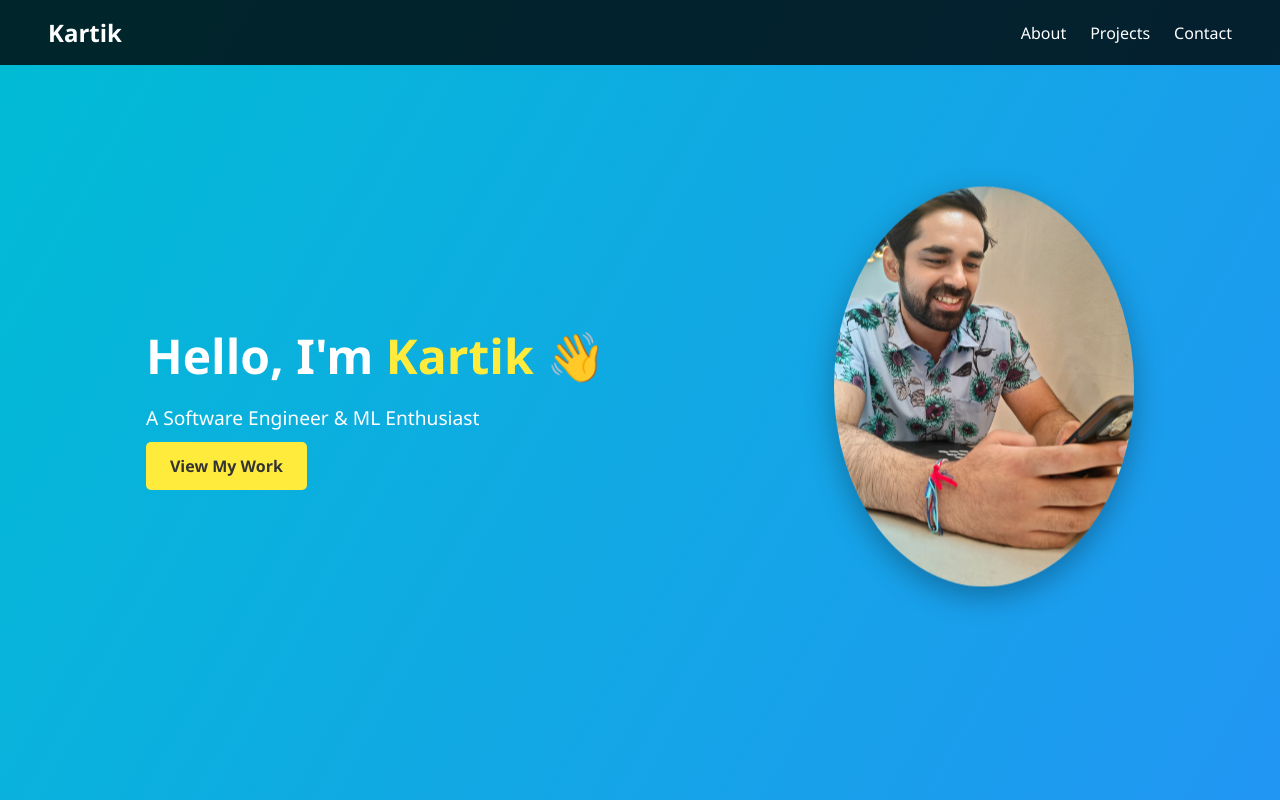
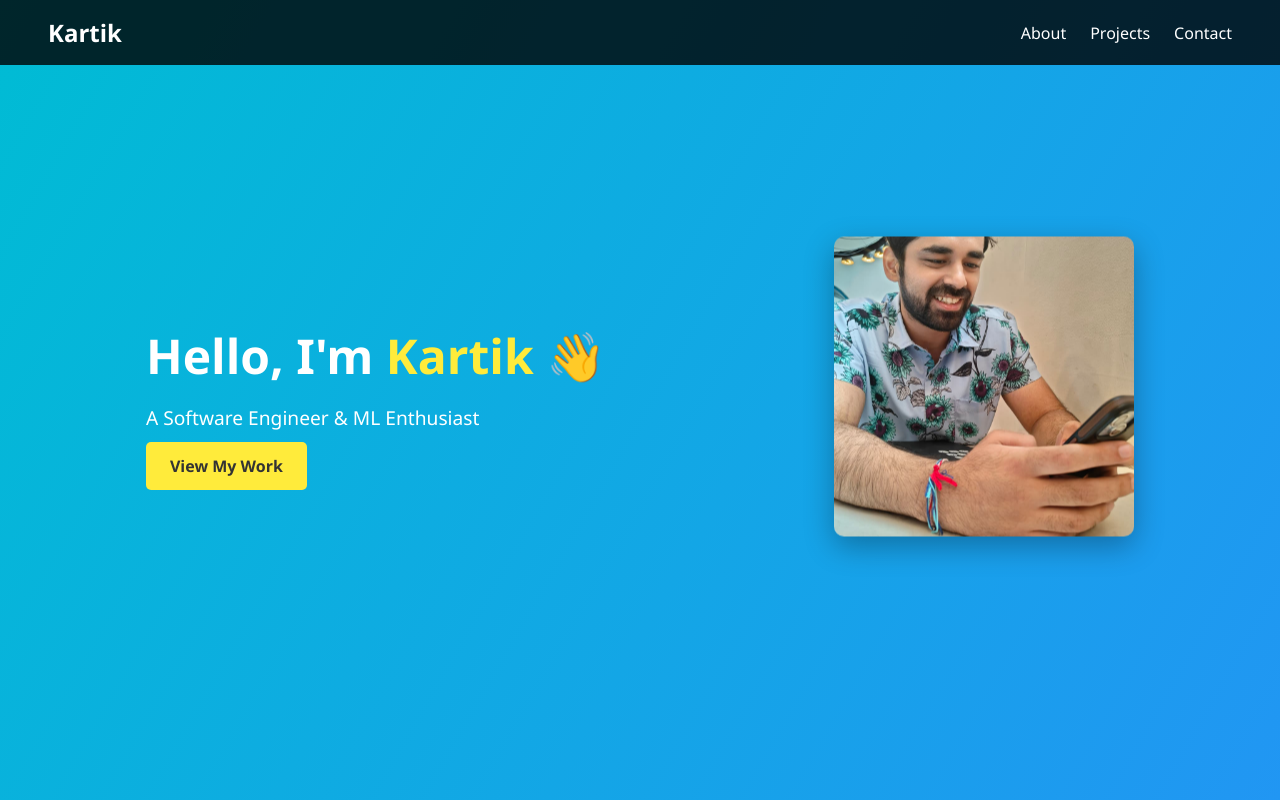
Before and after one commit to tedKemper/kartikkiroula.github.io, a plain HTML site: page index.html in a window 1280 px wide. Shown: the top 800 px of the page. Drawn offline with Linux system fonts and the light colour scheme.

Commit message:
Update style.css

```diff
--- a/style.css
+++ b/style.css
@@ -90,7 +90,9 @@ body {
 
 .hero-img img {
   width: 300px;
-  border-radius: 50%;
+  height: 300px;       /* force it to be square */
+  object-fit: cover;   /* crop to fit nicely */
+  border-radius: 10px; /* small rounded corners (optional) */
   box-shadow: 0 10px 30px rgba(0,0,0,0.3);
   animation: float 3s ease-in-out infinite;
 }
```
